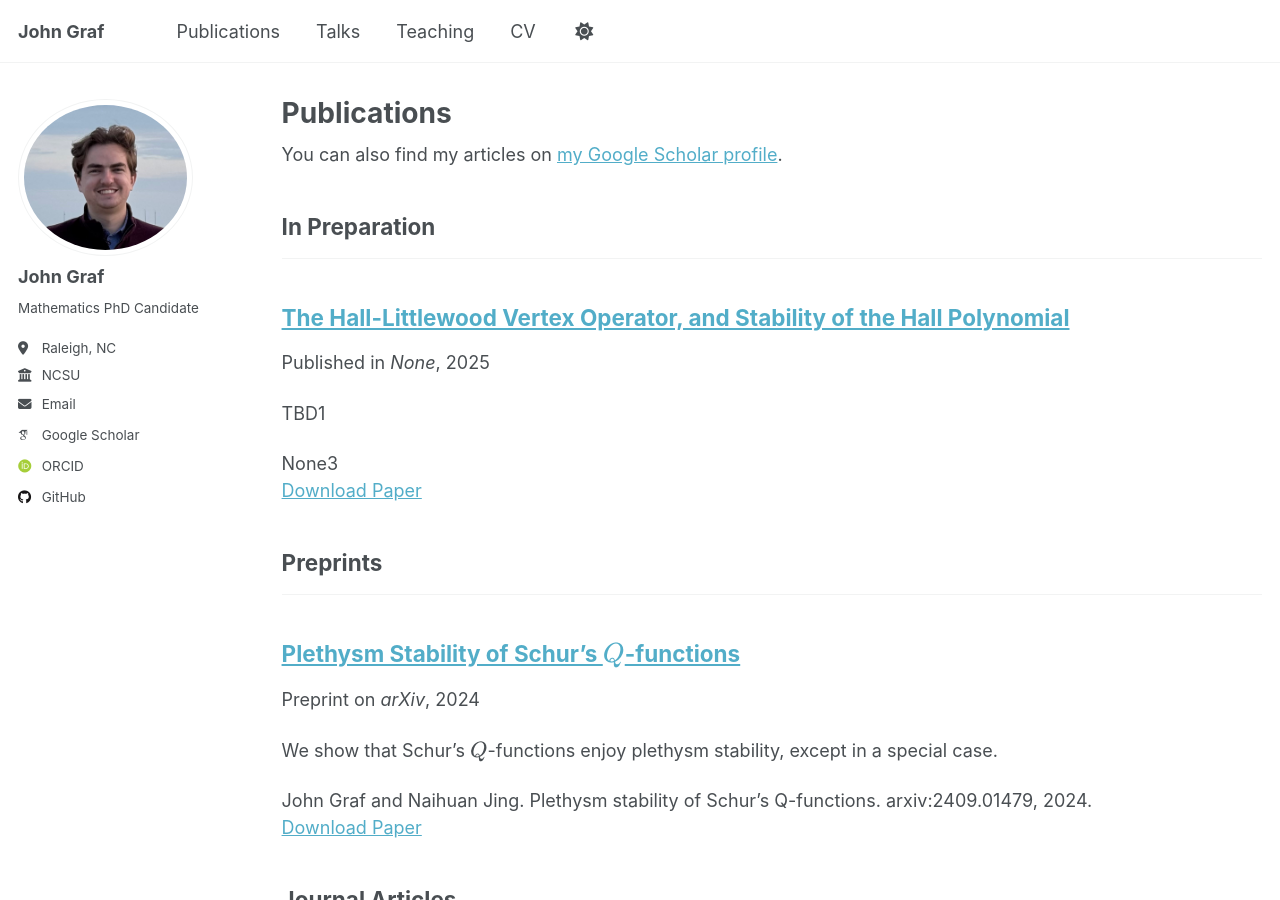
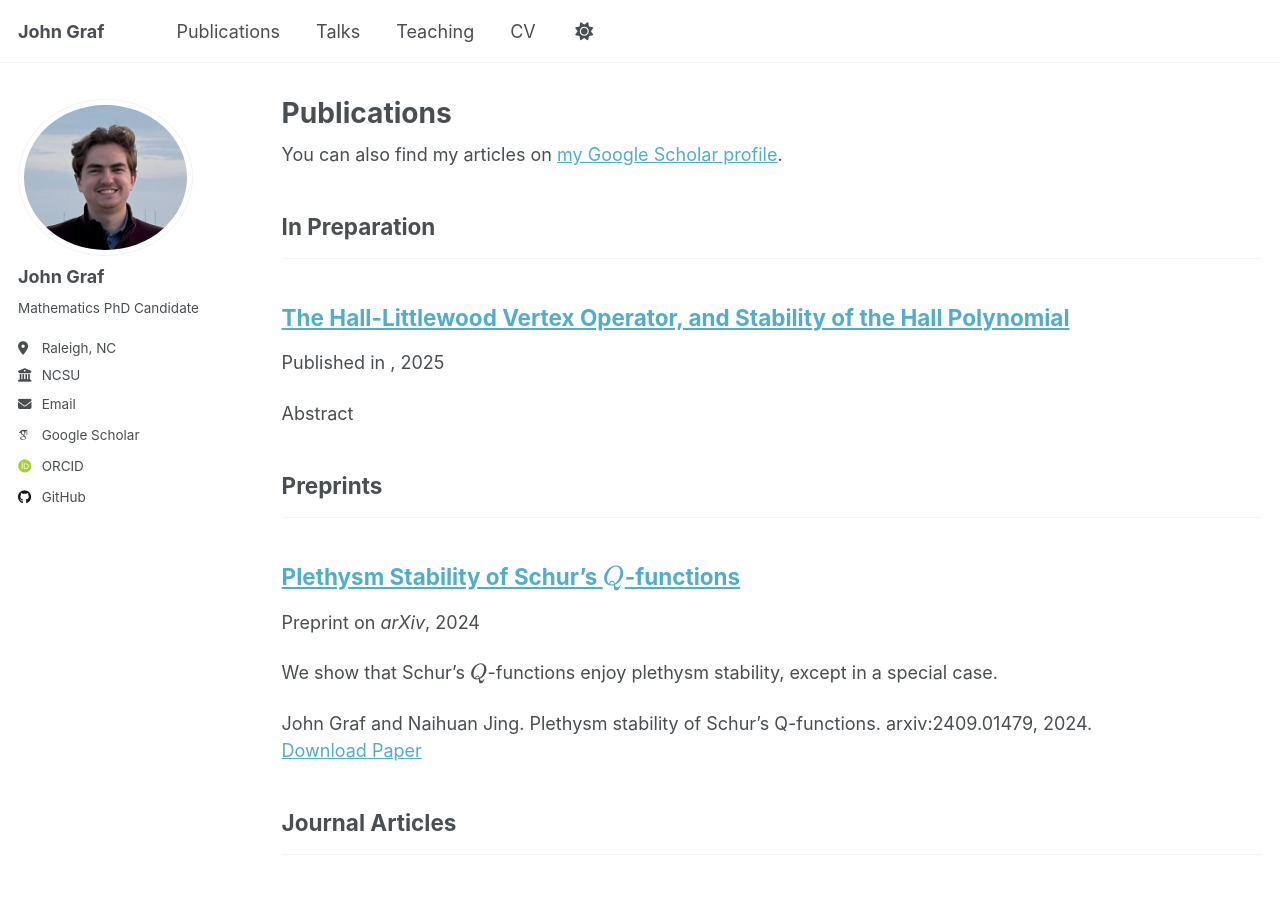
Before and after one commit to j-graf/j-graf.github.io, a Jekyll site: the page built from _pages/publications.html, in a window 1280 px wide and 900 px high. Built offline with Jekyll 4.4.1, drawn with Linux system fonts in a browser that asks for light colours; some web fonts are replaced.

Commit message:
Update 2025-06-01-hall-littlewood-vertex-operator.md

```diff
--- a/_publications/2025-06-01-hall-littlewood-vertex-operator.md
+++ b/_publications/2025-06-01-hall-littlewood-vertex-operator.md
@@ -4,11 +4,7 @@ author: "John Graf"
 collection: publications
 category: inpreparation
 permalink: /publication/2025-06-01-hall-littlewood-vertex-operator
-excerpt: "TBD1"
 date: 2025-06-01
-venue: 'None'
-paperurl: 'None2'
-citation: "None3"
 ---
 
 Abstract
```
